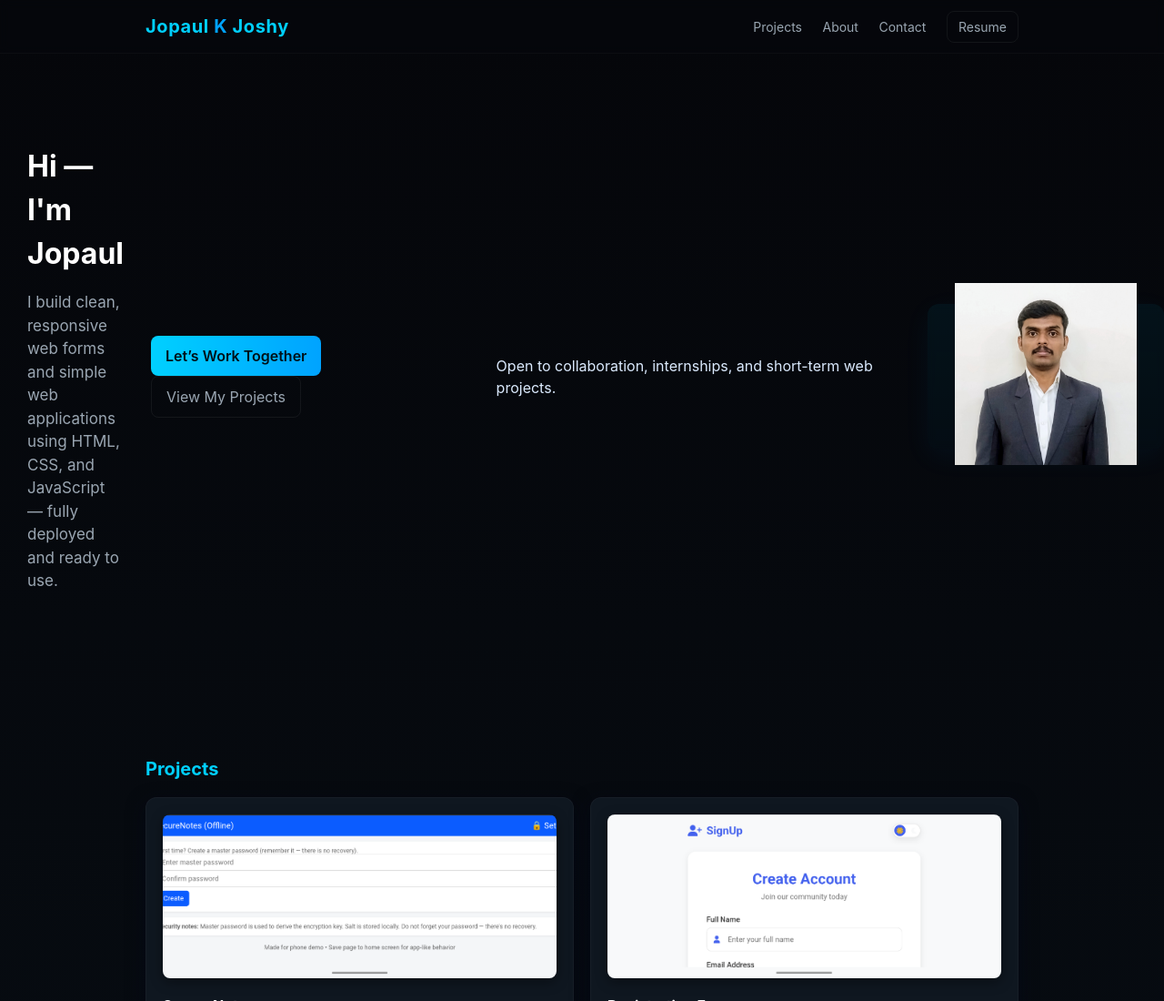
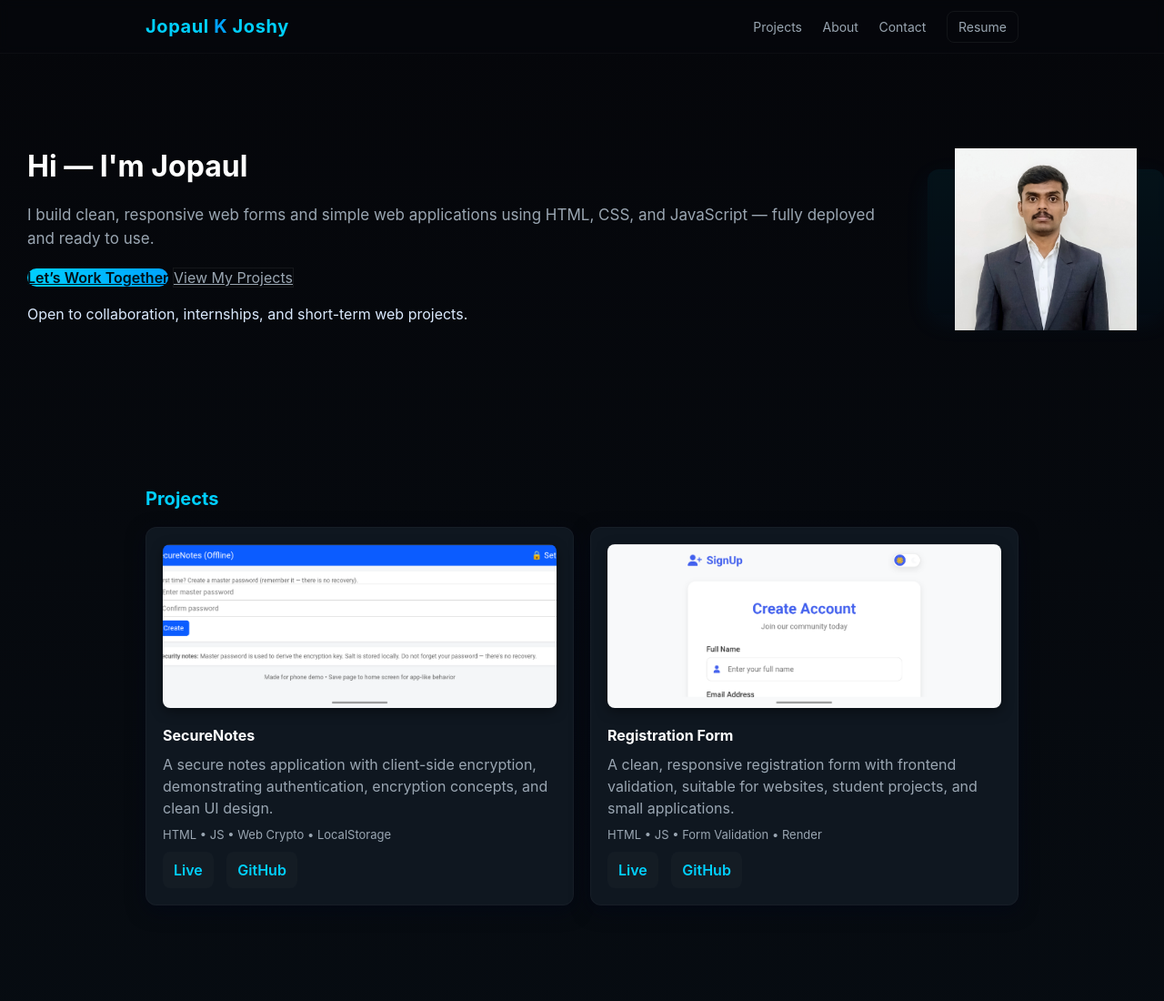
Before and after one commit to jopaulkjoshy14/Portfolio, a plain HTML site: page portfolio/index.html in a window 1280 px wide. Shown: the top 1100 px of the page at 91% size. Drawn offline with Linux system fonts and the light colour scheme.

Commit message:
Update index.html

```diff
--- a/portfolio/index.html
+++ b/portfolio/index.html
@@ -28,14 +28,12 @@
         <p class="lead">
 I build clean, responsive web forms and simple web applications using HTML, CSS, and JavaScript — fully deployed and ready to use.
         </p>
+        <a class="primary" href="#contact">Let’s Work Together</a>
+  <a class="secondary" href="#projects">View My Projects</a>
+        <p class="cta-note">
+  Open to collaboration, internships, and short-term web projects.
+        </p>
       </div>
-      <div class="hero-cta">
-  <a class="primary" href="#contact">Let’s Work Together</a>
-  <a class="secondary" href="#projects">View My Projects</a>
-      </div>
-      <p class="cta-note">
-  Open to collaboration, internships, and short-term web projects.
-      </p>
       </div>
       <div class="hero-preview">
         <div class="preview-card"><img src="./assets/Profile.jpg" alt="Profile Photo" class="profile"></div>
```
